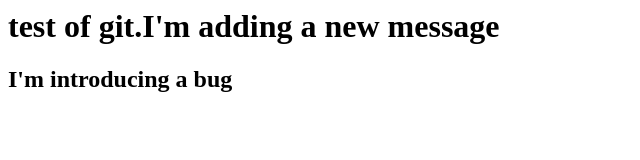
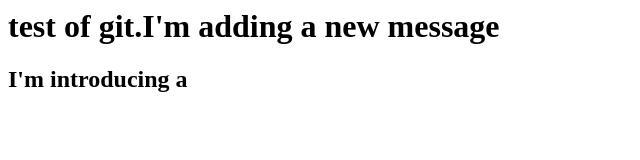
Before and after one commit to hervenesta/udemycourse, a plain HTML site: page index.html in a window 1280 px wide. Shown: the full height of the page, 0-640 px from the left. Drawn offline with Linux system fonts and the light colour scheme.

Commit message:
changes introduced

```diff
--- a/index.html
+++ b/index.html
@@ -1,6 +1,6 @@
 <html>
 <Body>
 <h1>test of git.I'm adding a new message</h1>
-<h2>I'm introducing a bug </h2>
+<h2>I'm introducing a </h2>
 </body>
 </html>
```
